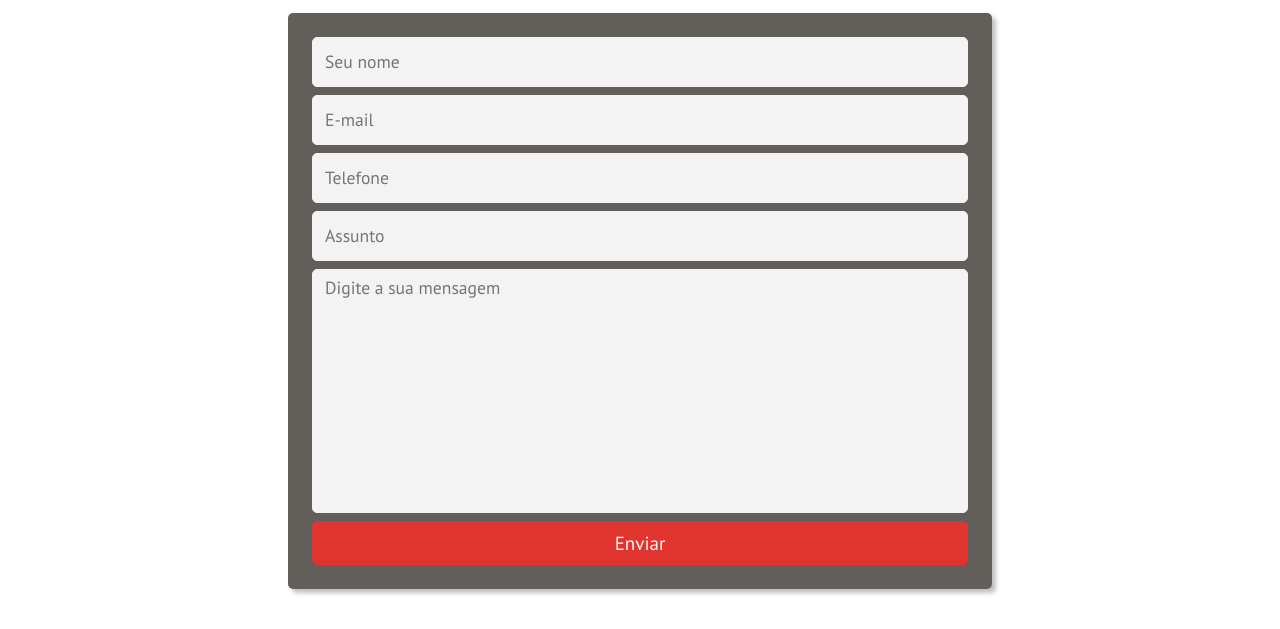
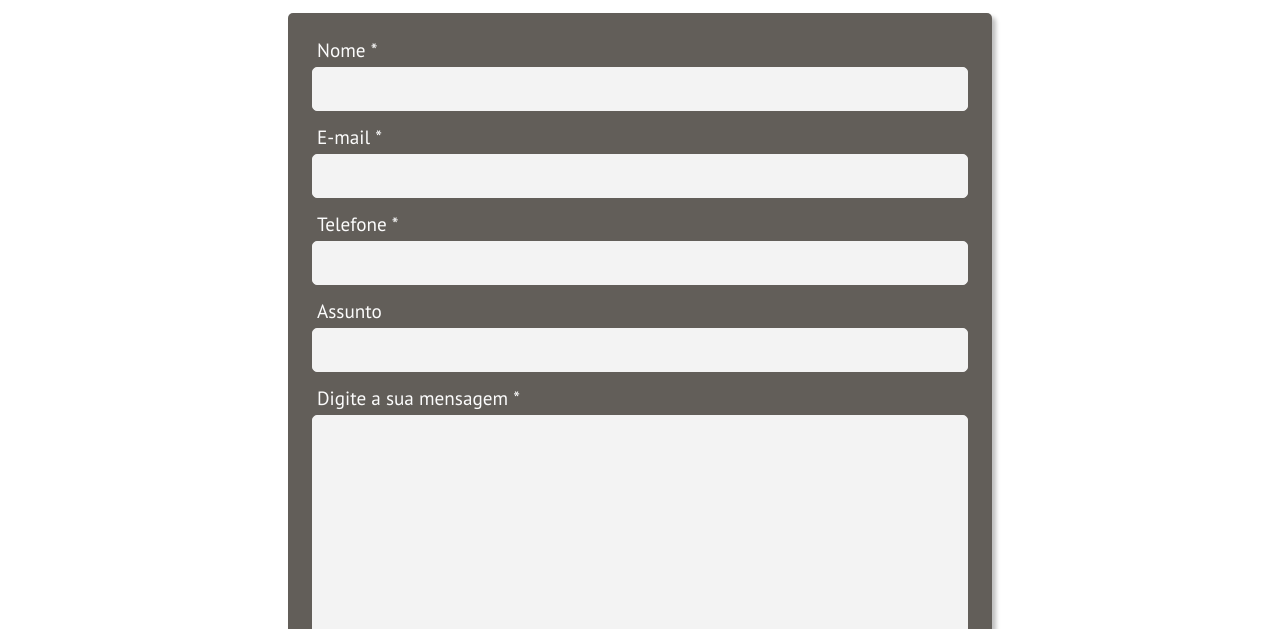
Before and after one commit to osfenix/fenix-website, a website built with Parcel: page src/contato.html in a window 1280 px wide. Shown: the part 171-800 px from the top of the page. Built offline with nearby package versions, Linux system fonts and the light colour scheme.

Commit message:
fix: corrige acessibilidade dos campos de formulario, removendo o placeholder e adicionando o label; fix: corrige comportamento da mascara de telefone

```diff
--- a/src/contato.html
+++ b/src/contato.html
@@ -43,23 +43,27 @@
                     <fieldset class="contact_form_group">
 
                         <div class="contact_form_field">
-                            <input class="contact__input" placeholder="Seu nome" type="text" id="nome" name="nome"
-                                required>
+                            <label class="contact_label" for="nome">Nome <span class="red">*</span></label>
+                            <input class="contact__input" type="text" id="nome" name="nome" required>
                         </div>
                         <div class="contact_form_field">
-                            <input class="contact__input" placeholder="E-mail" type="email" id="email" name="email"
-                                required>
+                            <label class="contact_label" for="nome">E-mail <span class="red">*</span></label>
+                            <input class="contact__input" type="email" id="email" name="email" required>
                         </div>
                         <div class="contact_form_field">
-                            <input class="contact__input" placeholder="Telefone" type="tel" id="tel" name="tel"
-                                maxlength="15" pattern="\(\d{2}\)\s*\d{5}-\d{4}" required>
+                            <label class="contact_label" for="nome">Telefone <span class="red">*</span></label>
+                            <input class="contact__input" type="tel" id="tel" name="tel" maxlength="15"
+                                pattern="\(\d{2}\)\s*\d{4,5}-\d{4,5}" required>
                         </div>
                         <div class="contact_form_field">
-                            <input class="contact__input" placeholder="Assunto" type="text" id="assunto" name="assunto">
+                            <label class="contact_label" for="nome">Assunto</label>
+                            <input class="contact__input" type="text" id="assunto" name="assunto">
                         </div>
                         <div class="contact_form_field">
-                            <textarea class="contact__textarea" placeholder="Digite a sua mensagem" name="mensagem"
-                                id="mensagem" rows="10" required></textarea>
+                            <label class="contact_label" for="nome">Digite a sua mensagem <span
+                                    class="red">*</span></label>
+                            <textarea class="contact__textarea" name="mensagem" id="mensagem" rows="10"
+                                required></textarea>
                         </div>
                         <input type="hidden" name="_next" value="https://www.fenixcentrocultural.org.br/enviado">
                         <button class="contact_form_submit" type="submit">Enviar</button>
--- a/src/css/contact.css
+++ b/src/css/contact.css
@@ -44,6 +44,12 @@
     max-width: 100%;
 }
 
+.contact_label {
+    font-size: 1.2rem;
+    margin-bottom: 5px;
+    margin-left: 5px;
+}
+
 .contact__input {
     border-radius: 5px;
     font-size: 1.1rem;
@@ -51,11 +57,13 @@
     border: none;
     color: #495057;
     background-color: #f3f3f3;
-    height: 50px;
+    height: 44px;
     padding: 0.375rem 0.75rem;
     border: 1px solid #f3f3f3;
     max-width: 100%;
+    margin-bottom: 5px;
 }
+
 
 
 .contact__textarea {
--- a/src/index.js
+++ b/src/index.js
@@ -57,8 +57,8 @@ if (filename === 'index.html') {
 // Máscara para o campo telefone
 const tel = document.getElementById('tel') // Seletor do campo de telefone
 
-tel.addEventListener('keypress', (e) => mascaraTelefone(e.target.value)) // Dispara quando digitado no campo
-tel.addEventListener('change', (e) => mascaraTelefone(e.target.value)) // Dispara quando autocompletado o campo
+tel.addEventListener('keydown', (e) => mascaraTelefone(e.target.value)) // Dispara quando digitado no campo
+tel.addEventListener('input', (e) => mascaraTelefone(e.target.value)) // Dispara quando autocompletado o campo
 
 const mascaraTelefone = (valor) => {
     valor = valor.replace(/\D/g, "")
```
